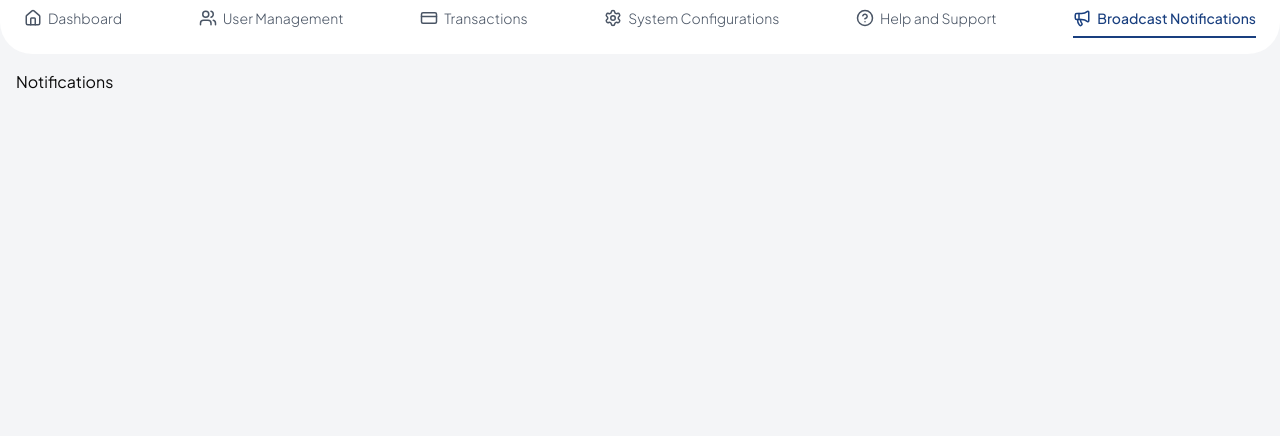
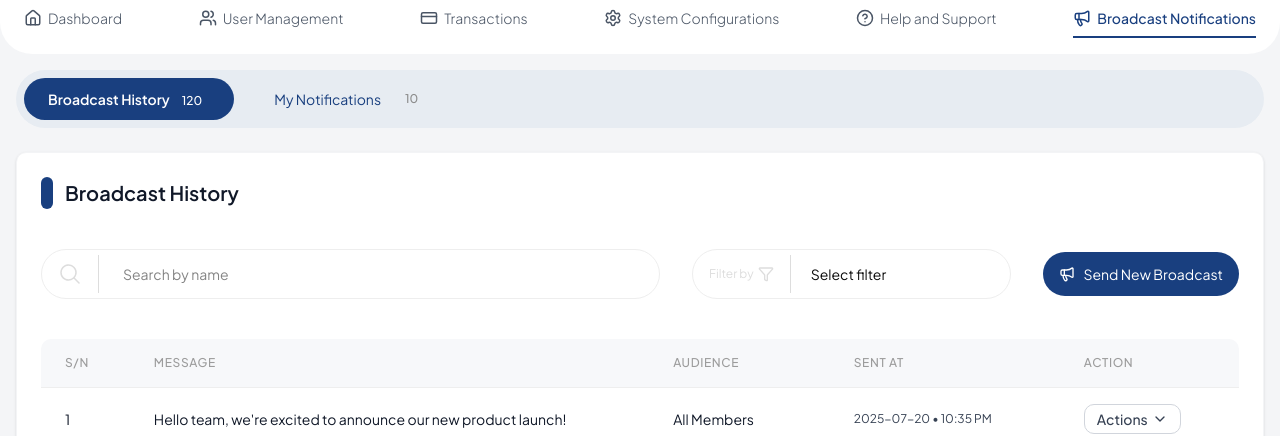
Before and after one commit to devchux/jb-admin, a Next.js app: page /dashboard/notifications in a window 1280 px wide. Shown: the part 364-800 px from the top of the page. Built offline with nearby package versions, Linux system fonts and the light colour scheme.

Commit message:
Update page.tsx

```diff
--- a/app/dashboard/notifications/page.tsx
+++ b/app/dashboard/notifications/page.tsx
@@ -1,7 +1,84 @@
-import React from 'react';
+'use client';
+import CustomerComplaints from '@/components/tables/help/CustomerComplaints';
+import SupportTickets from '@/components/tables/help/SupportTickets';
+import BroadcastHistory from '@/components/tables/notifications/History';
+import Notifications from '@/components/tables/notifications/Notifications';
+import CardPOS from '@/components/tables/transactions/CardPOS';
+import JaizToJaiz from '@/components/tables/transactions/JaizToJaiz';
+import JaizToOthers from '@/components/tables/transactions/JaiztoOthers';
+import OnlinePay from '@/components/tables/transactions/OnlinePay';
+import Ussd from '@/components/tables/transactions/Ussd';
+import React, { useState } from 'react';
 
 const page = () => {
-  return <div>Notifications</div>;
+  const [activeTab, setActiveTab] = useState('history');
+
+  const tabs = [
+    { id: 'history', label: 'Broadcast History', count: 120 },
+    {
+      id: 'notifications',
+      label: 'My Notifications',
+      count: 10,
+    },
+  ];
+
+  type Tab = { id: string; label: string; count: number };
+  type NavSectionProps = {
+    tabs: Tab[];
+    activeTab: string;
+    setActiveTab: React.Dispatch<React.SetStateAction<string>>;
+  };
+
+  const NavSection: React.FC<NavSectionProps> = ({
+    tabs,
+    activeTab,
+    setActiveTab,
+  }) => (
+    <nav className="flex space-x-4 mb-6 bg-[#E7ECF2] p-2 rounded-full ">
+      {tabs.map((tab) => (
+        <div className="flex items-center" key={tab.id}>
+          <button
+            className={`px-6 py-[11px] rounded-full text-sm  ${
+              activeTab === tab.id
+                ? 'bg-[#193F7F] text-white font-semibold'
+                : ' text-[#193F7F]'
+            }`}
+            onClick={() => setActiveTab(tab.id)}
+          >
+            {tab.label}
+            {activeTab === tab.id && (
+              <span
+                className={`ml-1 text-[#fff] px-2 py-1 rounded-full text-xs font-medium`}
+              >
+                {tab.count}
+              </span>
+            )}
+          </button>
+          {activeTab !== tab.id && (
+            <span className={` text-[#8D8D8D]  text-xs font-medium`}>
+              {tab.count}
+            </span>
+          )}
+        </div>
+      ))}
+    </nav>
+  );
+
+  return (
+    <>
+      {/* Navigation Section */}
+      <NavSection
+        tabs={tabs}
+        activeTab={activeTab}
+        setActiveTab={setActiveTab}
+      />
+      {/* Content Section */}
+      <div className="p-6 bg-white rounded-lg shadow-sm border border-gray-100">
+        {activeTab === 'notifications' && <Notifications />}
+        {activeTab === 'history' && <BroadcastHistory />}
+      </div>
+    </>
+  );
 };
 
 export default page;
```
